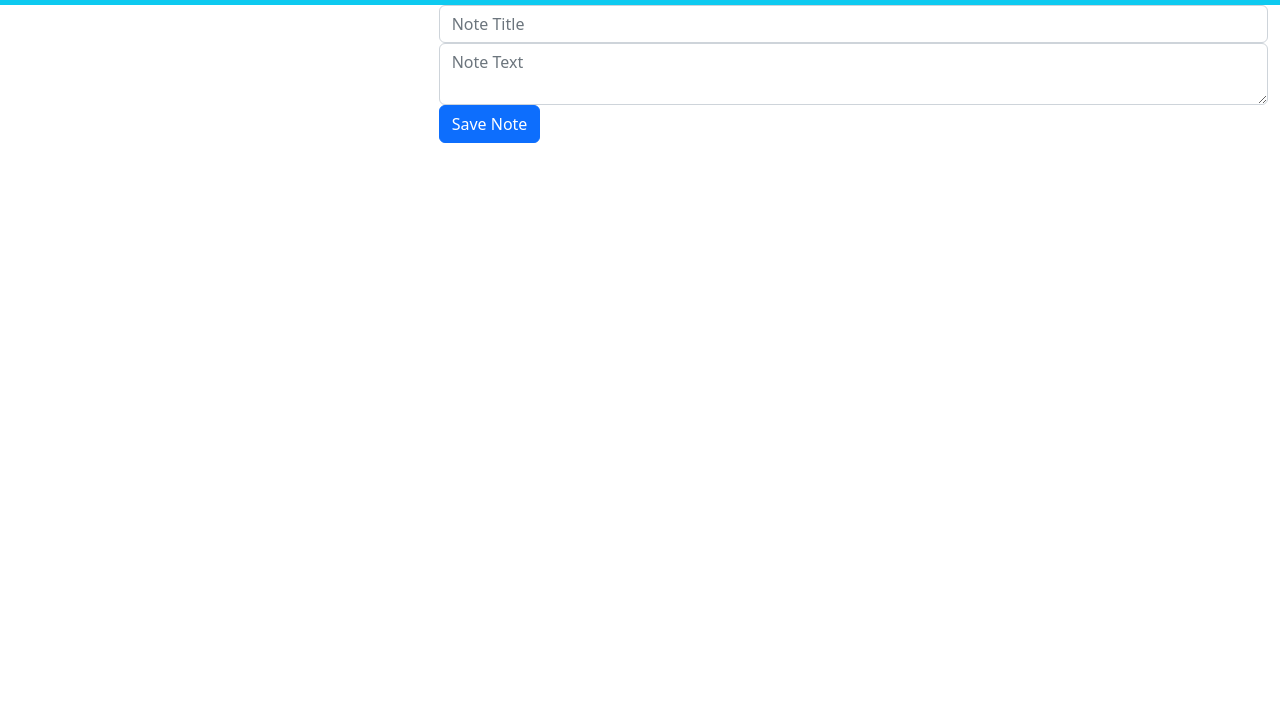
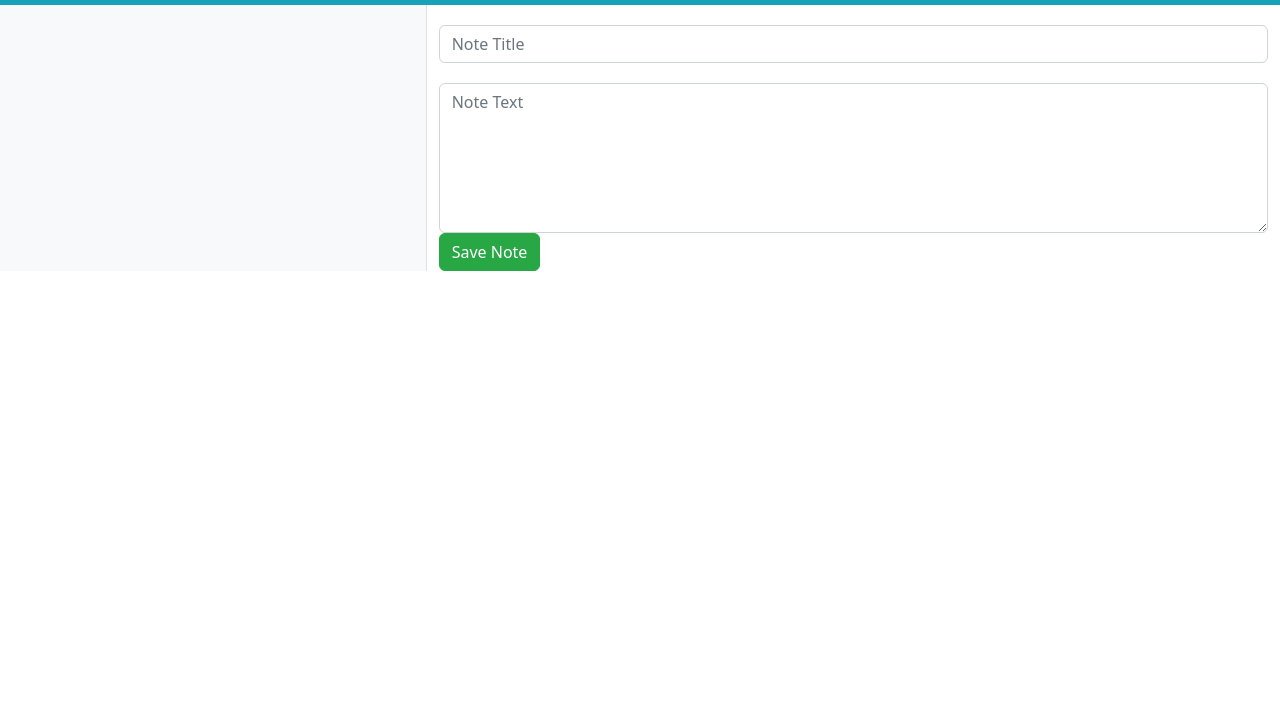
Before and after one commit to wileland/n0te-t4ker, a website: page public/notes.html in a window 1280 px wide. Shown: the part 73-800 px from the top of the page. Drawn offline with nearby package versions, Linux system fonts and the light colour scheme; no server answers.

Commit message:
Reolved issues in DOM; Mime, etc...

```diff
--- a/public/notes.html
+++ b/public/notes.html
@@ -10,7 +10,7 @@
   <!-- FontAwesome for Icons -->
   <link rel="stylesheet" href="https://use.fontawesome.com/releases/v5.3.1/css/all.css" />
   <!-- Custom Styles -->
-  <link rel="stylesheet" href="./public.styles.css">
+  <link rel="stylesheet" href="/styles.css">
 </head>
 
 <body>
```
Also changed, not shown: public/index.html (+1 -1 lines).
